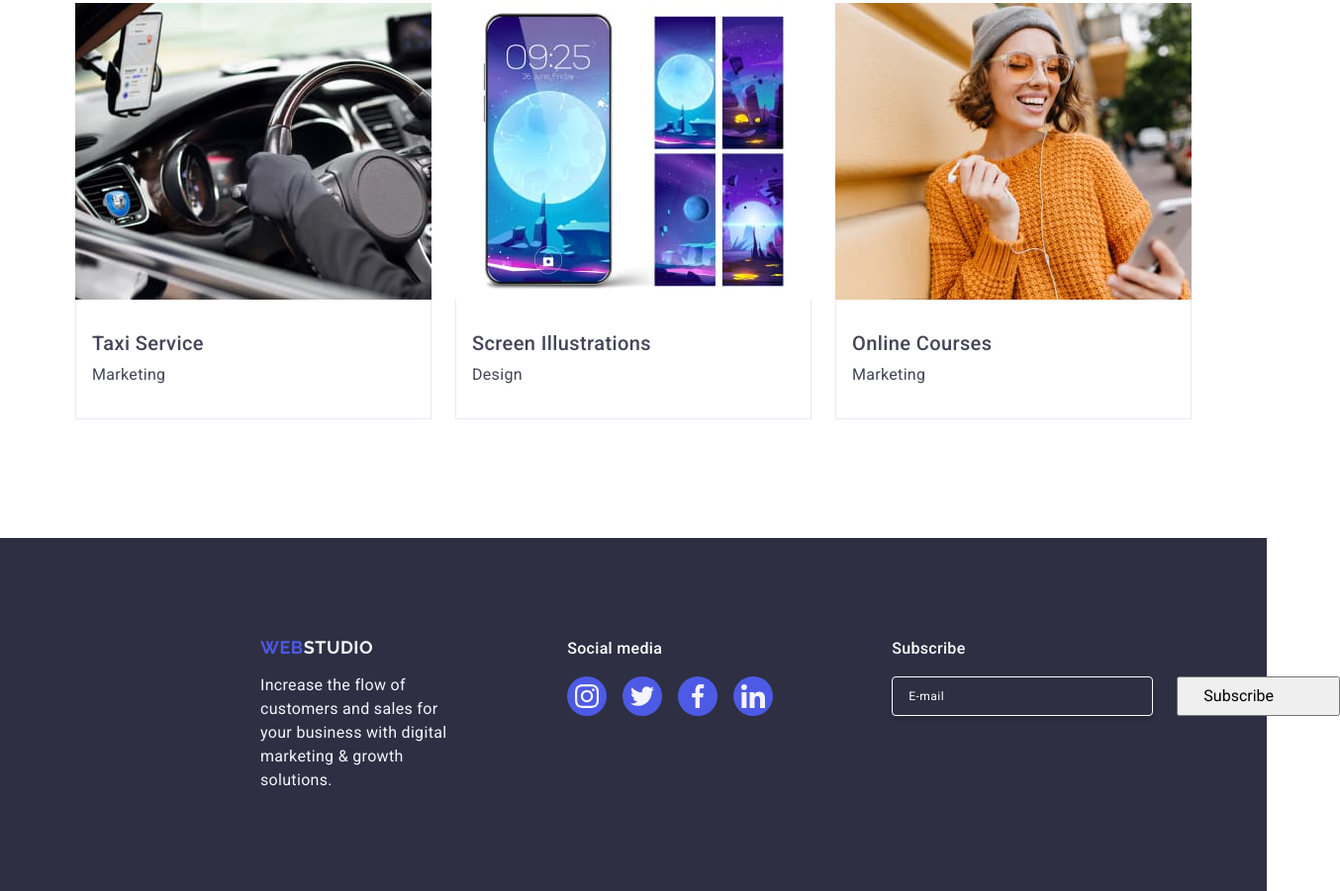
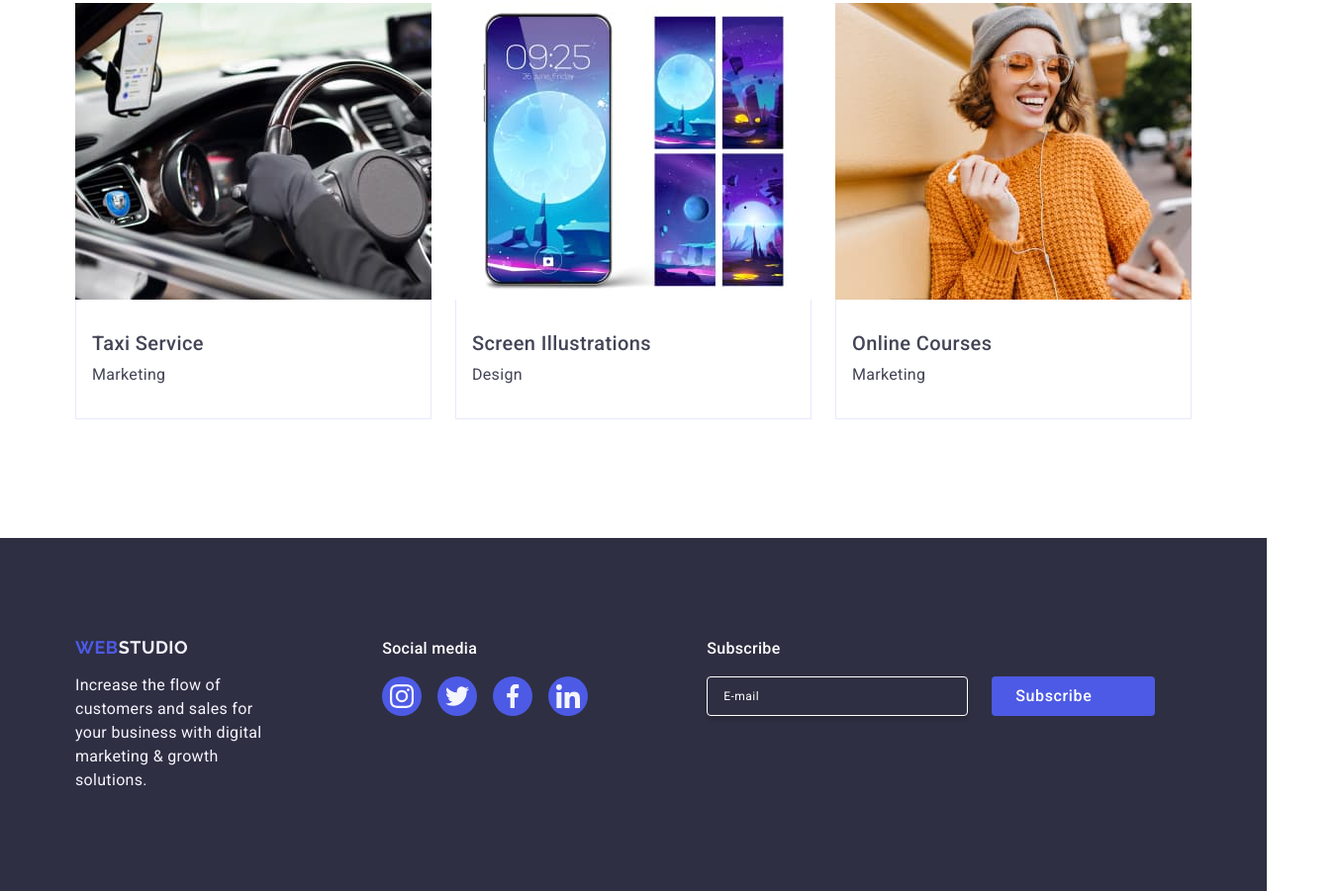
Before and after one commit to OleksandrYagodkin/goit-markup-hw-05, a plain HTML site: page index.html in a window 1280 px wide. Shown: the part 2639-3540 px from the top of the page at 99% size, 1354 px wide, since content can reach past the window. Drawn offline with nearby package versions, Linux system fonts and the light colour scheme; a script that the page names is missing.

Commit message:
add to footer

```diff
--- a/css/styles.css
+++ b/css/styles.css
@@ -24,8 +24,9 @@ h6 {
 }
 .container {
     width: 1158px;
-    padding: 0 15px;
-    margin: 0 auto;
+        padding-left: 15px;
+        padding-right: 15px;
+        margin: 0 auto;
 }
 .visually-hidden {
     position: absolute;
@@ -451,12 +452,7 @@ img {
 }
 
 /*-------------------footer----------------------------------*/
-.footer {
-    /*display: flex;
-      gap: 120px;*/
-    background: #2e2f42;
-    padding: 100px 248px;
-}
+
 .footer-container {
     display: flex;
     align-items: baseline;
@@ -517,6 +513,8 @@ display: block;
 }
 .footer {
     background-color: #2e2f42;
+    padding-top: 100px;
+        padding-bottom: 100px;
 }
 .footer-contacts {
     font-style: normal;
@@ -557,8 +555,14 @@ display: block;
     min-width: 165px;
     height: 40px;
 
-    fill: #fff;
-
+    font-weight: 500;
+    color: #ffffff;
+line-height: 1.5;
+letter-spacing: 0.04em;
+cursor: pointer;
+background-color: #4D5AE5;
+border: none;
+border-radius: 4px;
 }
 
 .subscribe-icon {
```
